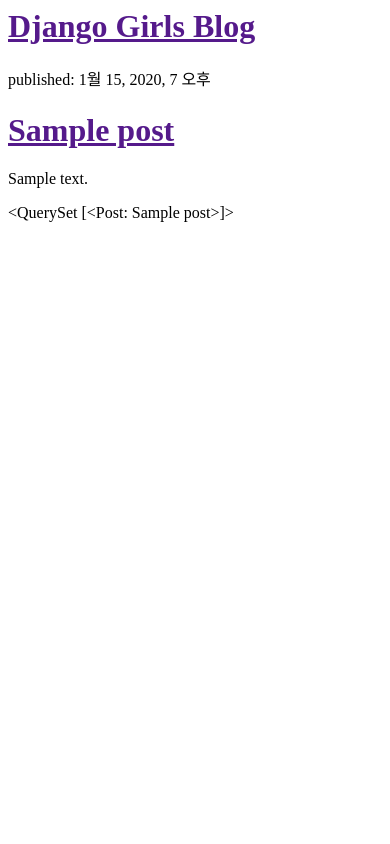
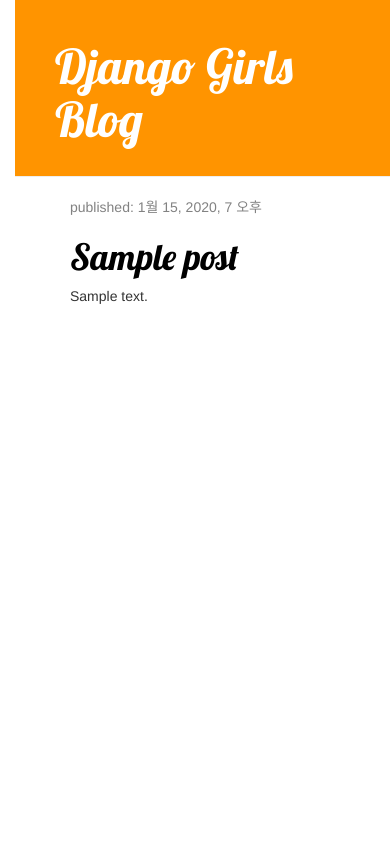
Before and after one commit to piro15/KimJimin, a Django app: page / in a window 390 px wide. Run offline with Django 3.2, Linux system fonts and the light colour scheme; tables that the repository leaves empty hold one stand-in row (values such as "Sample post"); some libraries are stand-ins or nearby versions.

Commit message:
CSS - 예쁘게 만들기

```diff
--- /dev/null
+++ b/djangogirls/blog/static/css/blog.css
@@ -0,0 +1,64 @@
+h1 a {
+  color: #fca205;
+  font-family: "Lobster";
+}
+
+body {
+  padding-left: 15px;
+}
+.page-header {
+  background-color: #ff9400;
+  margin-top: 0;
+  padding: 20px 20px 20px 40px;
+}
+
+.page-header h1,
+.page-header h1 a,
+.page-header h1 a:visited,
+.page-header h1 a:active {
+  color: #ffffff;
+  font-size: 36pt;
+  text-decoration: none;
+}
+
+.content {
+  margin-left: 40px;
+}
+
+h1,
+h2,
+h3,
+h4 {
+  font-family: "Lobster", cursive;
+}
+
+.date {
+  color: #828282;
+}
+
+.save {
+  float: right;
+}
+
+.post-form textarea,
+.post-form input {
+  width: 100%;
+}
+
+.top-menu,
+.top-menu:hover,
+.top-menu:visited {
+  color: #ffffff;
+  float: right;
+  font-size: 26pt;
+  margin-right: 20px;
+}
+
+.post {
+  margin-bottom: 70px;
+}
+
+.post h1 a,
+.post h1 a:visited {
+  color: #000000;
+}
--- a/djangogirls/blog/templates/blog/post_list.html
+++ b/djangogirls/blog/templates/blog/post_list.html
@@ -1,22 +1,32 @@
+{% load static %}
 <html>
     <head>
         <title>Django Girls blog</title>
+        <link rel="stylesheet" href="//maxcdn.bootstrapcdn.com/bootstrap/3.2.0/css/bootstrap.min.css">
+        <link rel="stylesheet" href="//maxcdn.bootstrapcdn.com/bootstrap/3.2.0/css/bootstrap-theme.min.css">
+        <link rel="stylesheet" href="{% static 'css/blog.css' %}">
+        <link href="//fonts.googleapis.com/css?family=Lobster&subset=latin,latin-ext" rel="stylesheet" type="text/css">
+
     </head>
     <body>
-        <div>
-            <h1><a href="">Django Girls Blog</a></h1>
+        <div class="page-header">
+            <h1><a href="/">Django Girls Blog</a></h1>
         </div>
 
+        <div class="content container">
+            <div class="row">
+                <div class="col-md-8">
                     {% for post in posts %}
-        <div>
+                        <div class="post">
+                            <div class="date">
                                 <p>published: {{ post.published_date }}</p>
+                            </div>
                             <h1><a href="">{{ post.title }}</a></h1>
                             <p>{{ post.text|linebreaksbr }}</p>
                         </div>
                     {% endfor %}
-
-        <div>
-            {{ posts }}
+                </div>
+            </div>
         </div>
     </body>
 </html>
```
Lines whose indentation alone changed are shown as unchanged.
